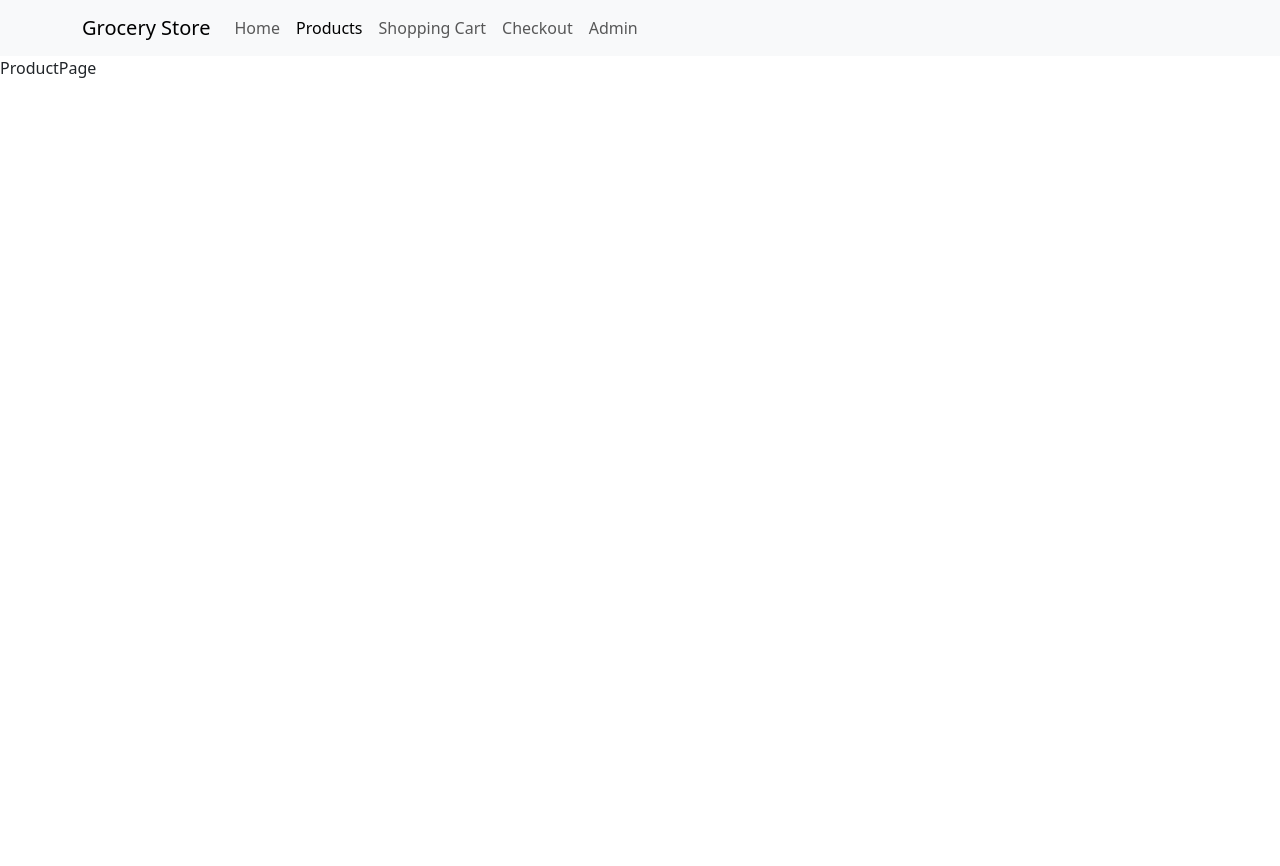
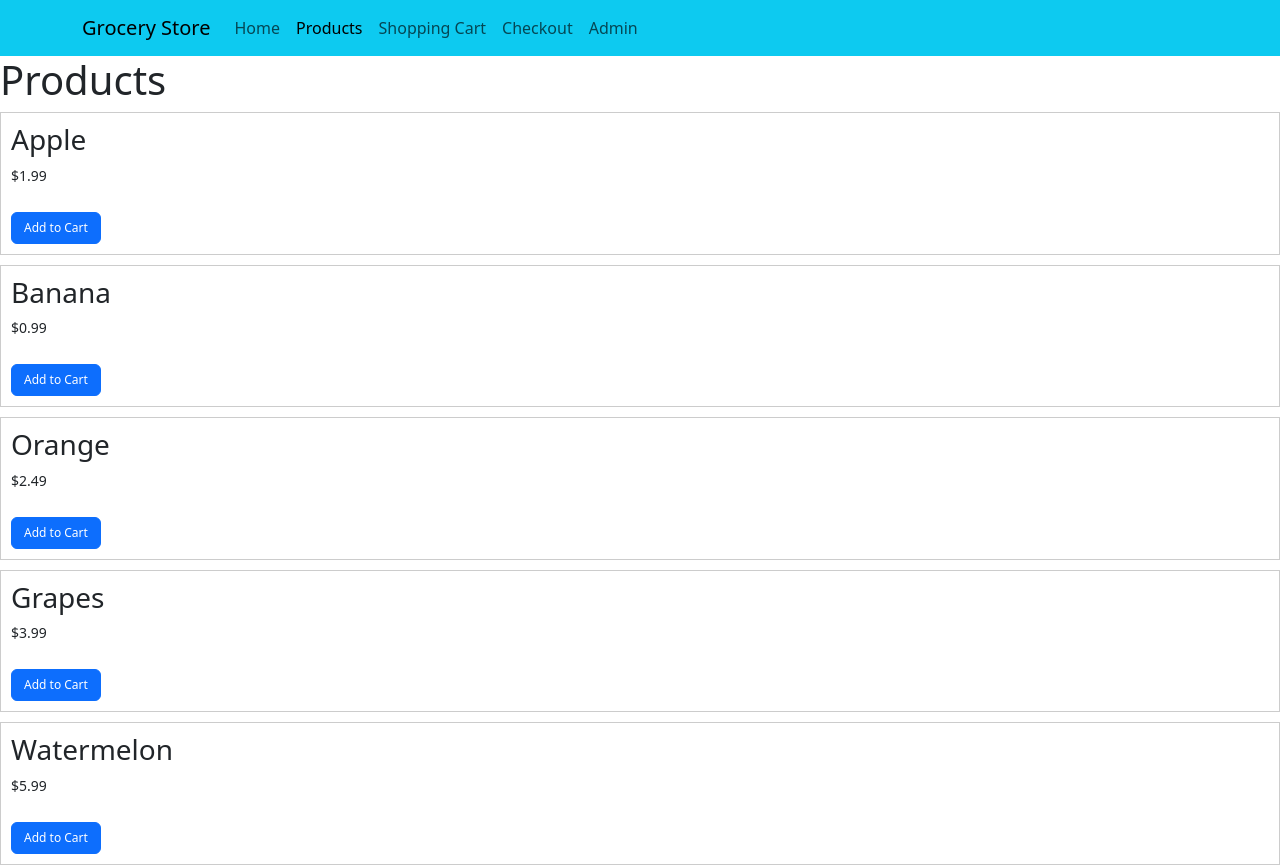
Before and after one commit to ZachFinley/store_alpha, a React (Create React App) app: page /products in a window 1280 px wide. Shown: the top 866 px of the page. Before the commit the page ends 800 px from the top, so only its background shows below. Built offline with nearby package versions, Linux system fonts and the light colour scheme.

Commit message:
Jacobs First Commit/ Add Full visuals to Home display along with visuals + funcitonality to the shopping and product page

```diff
--- a/src/Components/Navbar.jsx
+++ b/src/Components/Navbar.jsx
@@ -5,7 +5,7 @@ import { LinkContainer } from 'react-router-bootstrap';
 
 const NavbarComponent = () => {
     return (
-        <Navbar bg="light" expand="lg" sticky="top">
+        <Navbar bg="info" expand="lg" sticky="top">
             <Container>
                 <LinkContainer to="/">
                     <Navbar.Brand>Grocery Store</Navbar.Brand>
--- a/src/pages/App.js
+++ b/src/pages/App.js
@@ -1,4 +1,4 @@
-import React, {useState} from 'react';
+import React, { useState } from 'react';
 import { BrowserRouter as Router, Route, Routes } from 'react-router-dom';
 import HomePage from './HomePage.jsx';
 import ProductPage from './ProductPage.jsx';
@@ -18,6 +18,12 @@ function App() {
   const [orders, setOrders] = useState(ordersData);
   const [products, setProducts] = useState(productsData);
 
+  // This is the Function to add items to the cart =)
+  const addToCart = (product) => {
+    const updatedCartItems = [...cartItems, { ...product, quantity: 1 }];
+    setCartItems(updatedCartItems);
+  };
+
   const handleUpdateCartQty = (productId, quantity) => {
     const updatedCartItems = cartItems.map(item =>
       item.id === productId ? { ...item, quantity: parseInt(quantity) } : item
@@ -32,6 +38,7 @@ function App() {
   const handleEmptyCart = () => {
     setCartItems([]);
   };
+
   const handleProductUpdate = (updatedProduct) => {
     setProducts(products => products.map(product =>
       product.id === updatedProduct.id ? updatedProduct : product
@@ -43,14 +50,16 @@ function App() {
       shopper.customerID === updatedCustomer.customerID ? updatedCustomer : shopper
     ));
   };
+
   return (
     <div>
       <Router>
         <NavbarComponent />
         <div className="content">
           <Routes>
-            <Route path="/" element={<HomePage products={products}/>} index />
-            <Route path="/products" element={<ProductPage products={products} />} />
+            <Route path="/" element={<HomePage products={products} />} index />
+            {/* Passes addToCart function to ProductPage */}
+            <Route path="/products" element={<ProductPage products={products} addToCart={addToCart} />} />
             <Route path="/cart" element={<ShoppingPage cartItems={cartItems} onUpdateCartQty={handleUpdateCartQty} onRemoveFromCart={handleRemoveFromCart} onEmptyCart={handleEmptyCart} />} />
             <Route path="/checkout" element={<CheckoutPage cartItems={cartItems} />} />
             <Route path="/admin" element={<AdminPage shoppers={shoppers} orders={orders} products={products} onProductUpdate={handleProductUpdate} onCustomerUpdate={handleCustomerUpdate} />} />
@@ -58,9 +67,7 @@ function App() {
         </div>
       </Router>
     </div>
-
   );
-
-};
+}
 
 export default App;
--- a/src/pages/HomePage.jsx
+++ b/src/pages/HomePage.jsx
@@ -1,17 +1,52 @@
+import React from 'react';
+import { Carousel } from 'react-bootstrap';
 import 'bootstrap/dist/css/bootstrap.min.css';
 import '../styles/HomePage.css';
-import React from 'react';
 
-//home page
-function HomePage({ products }) {
+function HomePage() {
+  const items = [
+    {
+      imageUrl: 'https://th.bing.com/th/id/R.72ff798ea0192ec8e470be79aef6b3c1?rik=gsM50%2fZdU4g%2fsg&riu=http%3a%2f%2fmedia.timeout.com%2fimages%2f102837656%2fimage.jpg&ehk=RT%2fYnzmaS4UDrY6Xtf%2fmtjfUbvHNfiH2vXGlrwNrEyI%3d&risl=&pid=ImgRaw&r=0',
+      caption: 'Delicious Fruit',
+      overlayText: 'Fruits and Vegtables',
+      additionalText: 'Welcome to our grocery Store!',
+    },
+    {
+      imageUrl: 'https://www.eatthis.com/wp-content/uploads/sites/4/2019/12/costco-rotisserie-chicken-shelves.jpg?quality=82&strip=1',
+      caption: 'Cooked Food',
+      overlayText: 'Rotisserie Chicken',
+      additionalText: 'Only $4.99!',
+    },
+    {
+      imageUrl: 'https://www.shopfood.com/wp-content/uploads/2023/08/best-store-bought-ice-cream-1200x800-main.jpg',
+      caption: 'Ice Cream',
+      overlayText: 'Various Flavors for all to Enjoy',
+      additionalText: 'New Flavors every week!',
+    },
+  ];
 
   return (
     <div className="HomePage">
-      <header className="HomePage-header">
-
-        <p>HomePage</p>
-      </header>
+      <Carousel className="w-100">
+        {items.map((item, index) => (
+          <Carousel.Item key={index}>
+            <img
+              className="d-block w-100"
+              src={item.imageUrl}
+              alt={`Slide ${index + 1}`}
+            />
+            <div className="text-white position-absolute top-0 start-0 p-3" style={{ marginTop: '30px' }}>
+              <h3>{item.additionalText}</h3>
+            </div>
+            <Carousel.Caption className="text-custom">
+              <h3>{item.caption}</h3>
+              <p>{item.overlayText}</p>
+            </Carousel.Caption>
+          </Carousel.Item>
+        ))}
+      </Carousel>
     </div>
   );
 }
+
 export default HomePage;
--- a/src/pages/ProductPage.jsx
+++ b/src/pages/ProductPage.jsx
@@ -1,27 +1,47 @@
+import React from 'react';
+import { Button } from 'react-bootstrap';
 import 'bootstrap/dist/css/bootstrap.min.css';
 import '../styles/ProductPage.css';
-import React, { useState } from 'react';
-//product page
-function ProductPage({ products }) {
-  const [filteredProducts, setFilteredProducts] = useState([]);
 
-  const handleAddToCart = (product) => {
-    // add product to cart
-  };
-
-
-  const handleSearch = searchTerm => {
-    const filtered = [];
-    setFilteredProducts(filtered);
-  };
+function ProductPage({ addToCart }) {
+  const sampleProducts = [
+    { id: 1, name: 'Apple', category: 'Fruit', price: 1.99 },
+    { id: 2, name: 'Banana', category: 'Fruit', price: 0.99 },
+    { id: 3, name: 'Orange', category: 'Fruit', price: 2.49 },
+    { id: 4, name: 'Grapes', category: 'Fruit', price: 3.99 },
+    { id: 5, name: 'Watermelon', category: 'Fruit', price: 5.99 },
+    { id: 6, name: 'Strawberry', category: 'Fruit', price: 2.29 },
+    { id: 7, name: 'Pineapple', category: 'Fruit', price: 3.79 },
+    { id: 8, name: 'Chicken Curry', category: 'Hot Food', price: 7.99 },
+    { id: 9, name: 'Spicy Tacos', category: 'Hot Food', price: 5.49 },
+    { id: 10, name: 'Chili Con Carne', category: 'Hot Food', price: 6.99 },
+    { id: 11, name: 'Pepperoni Pizza', category: 'Hot Food', price: 8.99 },
+    { id: 12, name: 'Hot Wings', category: 'Hot Food', price: 9.99 },
+    { id: 13, name: 'Spaghetti Bolognese', category: 'Hot Food', price: 7.49 },
+    { id: 14, name: 'Beef Stir-Fry', category: 'Hot Food', price: 6.79 },
+    { id: 15, name: 'Vanilla Ice Cream', category: 'Ice Cream', price: 3.49 },
+    { id: 16, name: 'Chocolate Ice Cream', category: 'Ice Cream', price: 3.49 },
+    { id: 17, name: 'Strawberry Ice Cream', category: 'Ice Cream', price: 3.49 },
+    { id: 18, name: 'Mint Chocolate Chip Ice Cream', category: 'Ice Cream', price: 3.49 },
+];
 
   return (
     <div className="ProductPage">
       <header className="ProductPage-header">
-
-        <p>ProductPage</p>
+        <h1>Products</h1>
+        <div className="product-list">
+          {sampleProducts.map((product) => (
+            <div key={product.id} className="product-item">
+              <h3>{product.name}</h3>
+              <p>${product.price.toFixed(2)}</p>
+              {/* Use addToCart function to add items to the cart */}
+              <Button onClick={() => addToCart(product)}>Add to Cart</Button>
+            </div>
+          ))}
+        </div>
       </header>
     </div>
   );
 }
+
 export default ProductPage;
--- a/src/pages/ShoppingPage.jsx
+++ b/src/pages/ShoppingPage.jsx
@@ -1,15 +1,30 @@
+import React from 'react';
+import { Button } from 'react-bootstrap';
 import 'bootstrap/dist/css/bootstrap.min.css';
 import '../styles/ShoppingPage.css';
-import React from 'react';
-//shopping cart page
+
 function ShoppingPage({ cartItems, onUpdateCartQty, onRemoveFromCart, onEmptyCart }) {
   return (
     <div className="ShoppingPage">
       <header className="ShoppingPage-header">
-
-        <p>ShoppingPage</p>
+        <h1>Shopping Cart</h1>
+        <div className="cart-items">
+          {cartItems.map((item) => (
+            <div key={item.id} className="cart-item">
+              <h3>{item.name}</h3>
+              <p>Quantity: {item.quantity}</p>
+              <div className="cart-item-buttons">
+                <Button size="sm" onClick={() => onUpdateCartQty(item.id, item.quantity + 1)}>+</Button>
+                <Button size="sm" onClick={() => onUpdateCartQty(item.id, item.quantity - 1)}>-</Button>
+                <Button size="sm" variant="danger" onClick={() => onRemoveFromCart(item.id)}>Remove</Button>
+              </div>
+            </div>
+          ))}
+        </div>
+        <Button variant="secondary" size="sm" onClick={onEmptyCart}>Empty Cart</Button>
       </header>
     </div>
   );
 }
+
 export default ShoppingPage;
--- a/src/styles/HomePage.css
+++ b/src/styles/HomePage.css
@@ -0,0 +1,3 @@
+.text-custom {
+    color: rgb(29, 213, 226);
+  }
--- /dev/null
+++ b/src/styles/Navbar.css
@@ -0,0 +1,4 @@
+/* Navbar.css */
+.custom-navbar {
+    background-color: #ffa500; /* Orange background color */
+  }
--- a/src/styles/ProductPage.css
+++ b/src/styles/ProductPage.css
@@ -1,6 +1,10 @@
-.ProductPage {
-
-}
-.ProductPage-header {
-
-}
+.product-item {
+    border: 1px solid #ccc;
+    margin-bottom: 10px;
+    padding: 10px;
+    font-size: 14px;
+  }
+  .product-item button {
+    margin-top: 10px;
+    font-size: 12px;
+  }
--- a/src/styles/ShoppingPage.css
+++ b/src/styles/ShoppingPage.css
@@ -1,6 +1,11 @@
-.ShoppingPage {
-
-}
-.ShoppingPage-header {
-
-}
+.cart-item {
+    border: 1px solid #ccc;
+    margin-bottom: 10px;
+    padding: 10px;
+  }
+  .cart-item-buttons {
+    margin-top: 10px;
+  }
+  .cart-item-buttons button {
+    margin-right: 5px;
+  }
```
Lines whose indentation alone changed are shown as unchanged.
